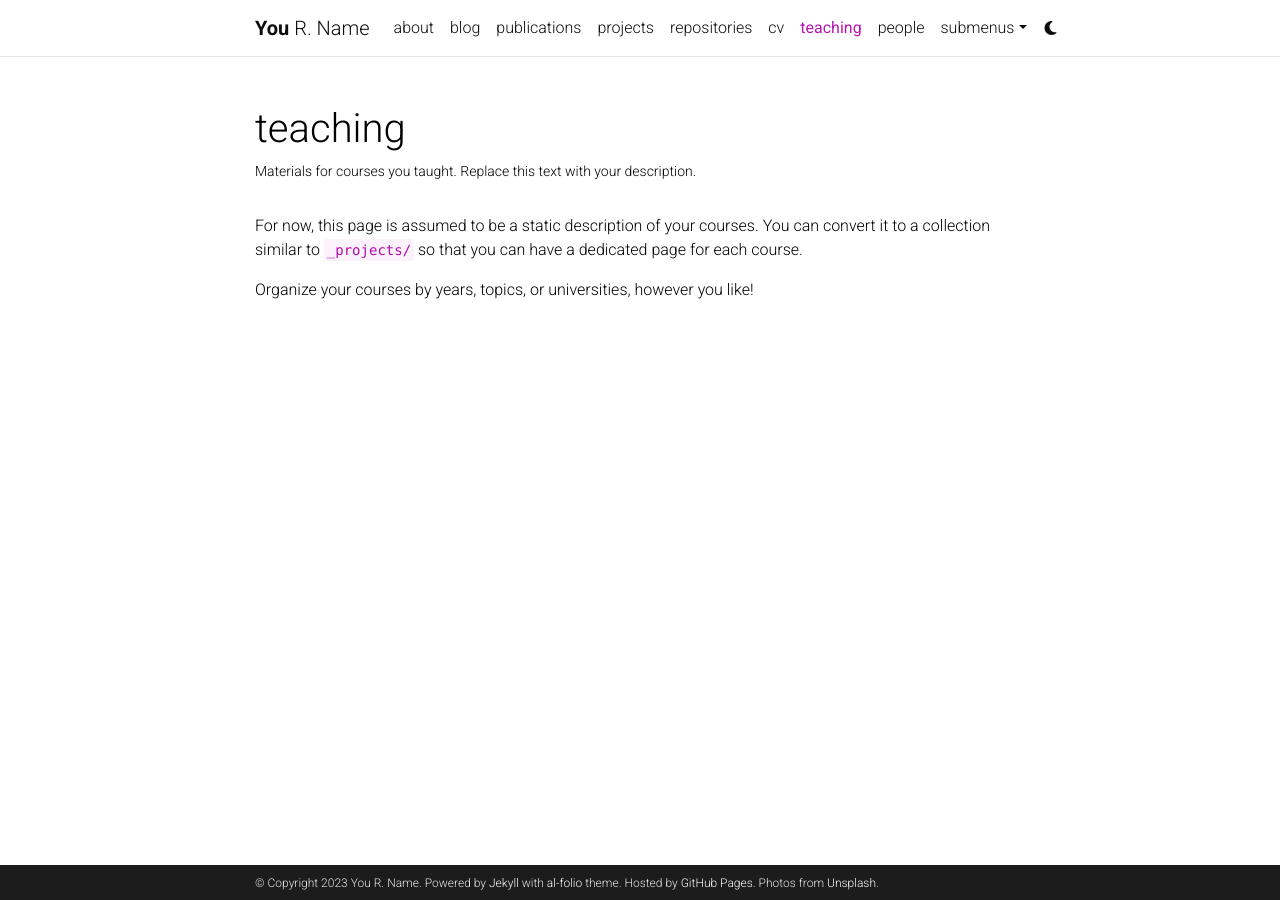
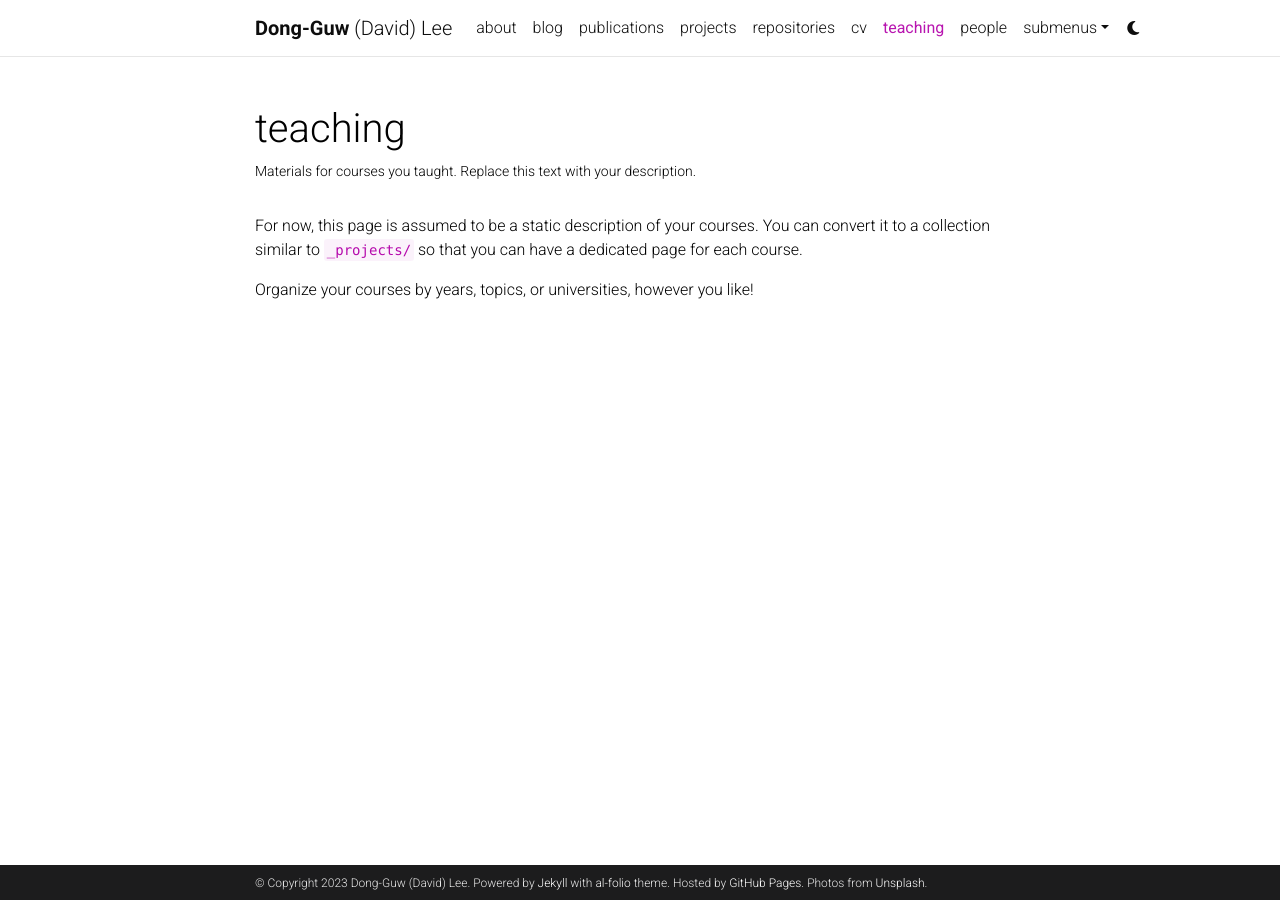
Before and after one commit to donkeymouse/donkeymouse.github.io, a Jekyll site: the page built from _pages/teaching.md, in a window 1280 px wide. Built offline with Jekyll 4.4.1, drawn with Linux system fonts in a browser that asks for light colours; comment, search, counter and statistics services are not loaded; a style sheet for code colours, icons or effects is not loaded.

Commit message:
Update _config.yml

```diff
--- a/_config.yml
+++ b/_config.yml
@@ -3,10 +3,10 @@
 # -----------------------------------------------------------------------------
 
 title: blank # the website title (if blank, full name will be used instead)
-first_name: You
-middle_name: R.
-last_name: Name
-email: you@example.com
+first_name: Dong-Guw
+middle_name: (David)
+last_name: Lee
+email: donkeymouse@snu.ac.kr
 description: > # the ">" symbol means to ignore newlines until "footer_text:"
   A simple, whitespace theme for academics. Based on [*folio](https://github.com/bogoli/-folio) design.
 footer_text: >
@@ -18,8 +18,8 @@ keywords: jekyll, jekyll-theme, academic-website, portfolio-website  # add your
 lang: en # the language of your site (for example: en, fr, cn, ru, etc.)
 icon: ⚛️  # the emoji used as the favicon (alternatively, provide image name in /assets/img/)
 
-url: https://alshedivat.github.io # the base hostname & protocol for your site
-baseurl: /al-folio # the subpath of your site, e.g. /blog/. Leave blank for root
+url: https://donkeymouse.github.io # the base hostname & protocol for your site
+baseurl:  # the subpath of your site, e.g. /blog/. Leave blank for root
 last_updated: false # set to true if you want to display last updated in the footer
 impressum_path:  # set to path to include impressum link in the footer, use the same path as permalink in a page, helps to conform with EU GDPR
 
@@ -67,7 +67,7 @@ og_image: # The site-wide (default for all links) Open Graph preview image
 # Social integration
 # -----------------------------------------------------------------------------
 
-github_username: # your GitHub user name
+github_username: donkeymouse# your GitHub user name
 gitlab_username: # your GitLab user name
 x_username: # your X handle
 mastodon_username: # your mastodon instance+username in the format instance.tld/@username
```
